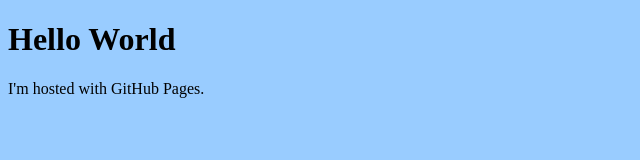
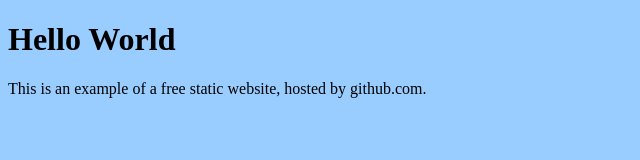
Before and after one commit to asperiti/asperiti.github.io, a plain HTML site: page index.html in a window 1280 px wide. Shown: the whole page, without its empty margins (0-640 px from the left). Drawn offline with Linux system fonts and the light colour scheme.

Commit message:
Text added

```diff
--- a/index.html
+++ b/index.html
@@ -8,6 +8,6 @@
 
 <body style="background-color: #99CCFF">
 <h1>Hello World</h1>
-<p>I'm hosted with GitHub Pages.</p>
+<p>This is an example of a free static website, hosted by github.com.</p>
 </body>
 </html>
```
